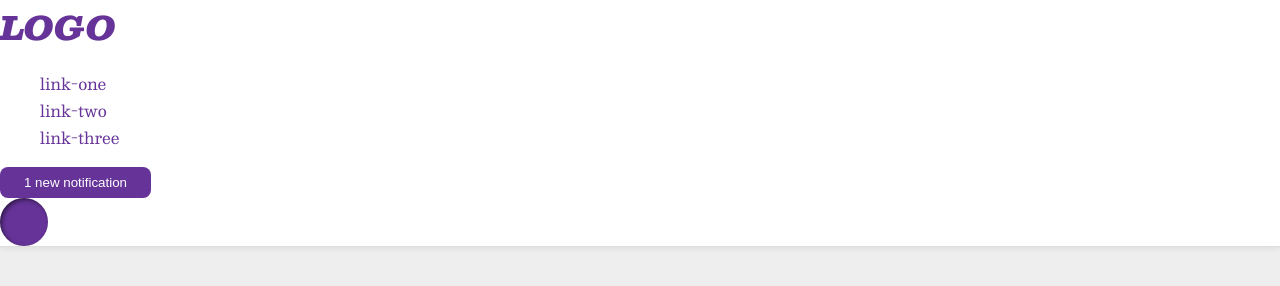
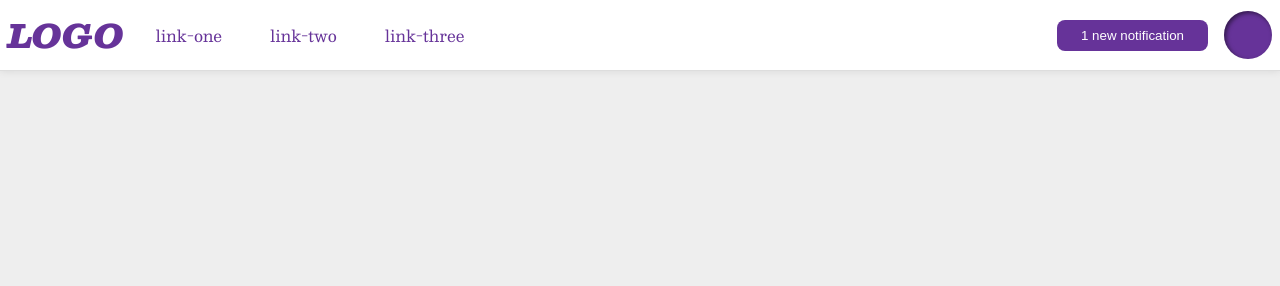
Before and after one commit to sherlineau/the-odin-project, a plain HTML site: page css-exercises/foundations/flex/03-flex-header-2/index.html in a window 1280 px wide. Drawn offline with nearby package versions, Linux system fonts and the light colour scheme.

Commit message:
style: flex header 2 exercise

```diff
--- a/css-exercises/foundations/flex/03-flex-header-2/index.html
+++ b/css-exercises/foundations/flex/03-flex-header-2/index.html
@@ -1,26 +1,26 @@
 <!DOCTYPE html>
 <html lang="en">
   <head>
-    <meta charset="UTF-8">
-    <meta http-equiv="X-UA-Compatible" content="IE=edge">
-    <meta name="viewport" content="width=device-width, initial-scale=1.0">
+    <meta charset="UTF-8" />
+    <meta http-equiv="X-UA-Compatible" content="IE=edge" />
+    <meta name="viewport" content="width=device-width, initial-scale=1.0" />
     <title>Flex Header 2</title>
-    <link rel="stylesheet" href="style.css">
+    <link rel="stylesheet" href="style.css" />
   </head>
   <body>
     <div class="header">
-      <div class="logo">
-        LOGO
+      <div class="left">
+        <div class="logo">LOGO</div>
+        <ul class="links">
+          <li><a href="https://google.com">link-one</a></li>
+          <li><a href="https://google.com">link-two</a></li>
+          <li><a href="https://google.com">link-three</a></li>
+        </ul>
       </div>
-      <ul class="links">
-        <li><a href="https://google.com">link-one</a></li>
-        <li><a href="https://google.com">link-two</a></li>
-        <li><a href="https://google.com">link-three</a></li>
-      </ul>
-      <button class="notifications">
-        1 new notification
-      </button>
-      <div class="profile-image"></div>
+      <div class="right">
+        <button class="notifications">1 new notification</button>
+        <div class="profile-image"></div>
+      </div>
     </div>
   </body>
 </html>
--- a/css-exercises/foundations/flex/03-flex-header-2/style.css
+++ b/css-exercises/foundations/flex/03-flex-header-2/style.css
@@ -12,6 +12,9 @@ body {
   background: white;
   border-bottom: 1px solid #ddd;
   box-shadow: 0 0 8px rgba(0,0,0,.1);
+  display: flex;
+  justify-content: space-between;
+  padding: 8px;
 }
 
 .profile-image {
@@ -41,8 +44,23 @@ a {
   /* this removes the line under our links */
   text-decoration: none;
   color: rebeccapurple;
+  padding: 16px;
 }
 
 ul {
   list-style-type: none;
+  display: flex;
+  margin: 0;
+  padding: 0;
+  gap: 16px;
 }
+
+.links {
+  margin-right: auto;
+}
+
+.left, .right {
+  display: flex;
+  align-items: center;
+  gap: 16px;
+}
```
